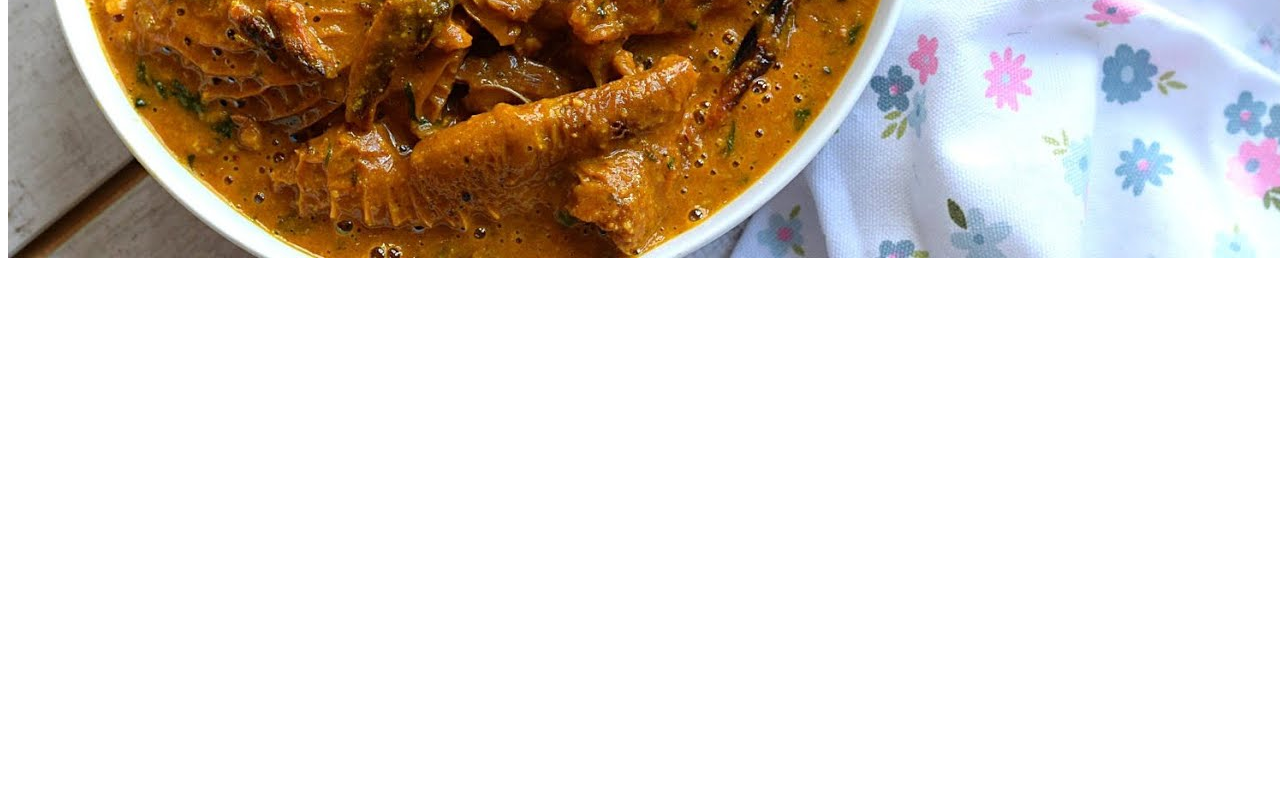
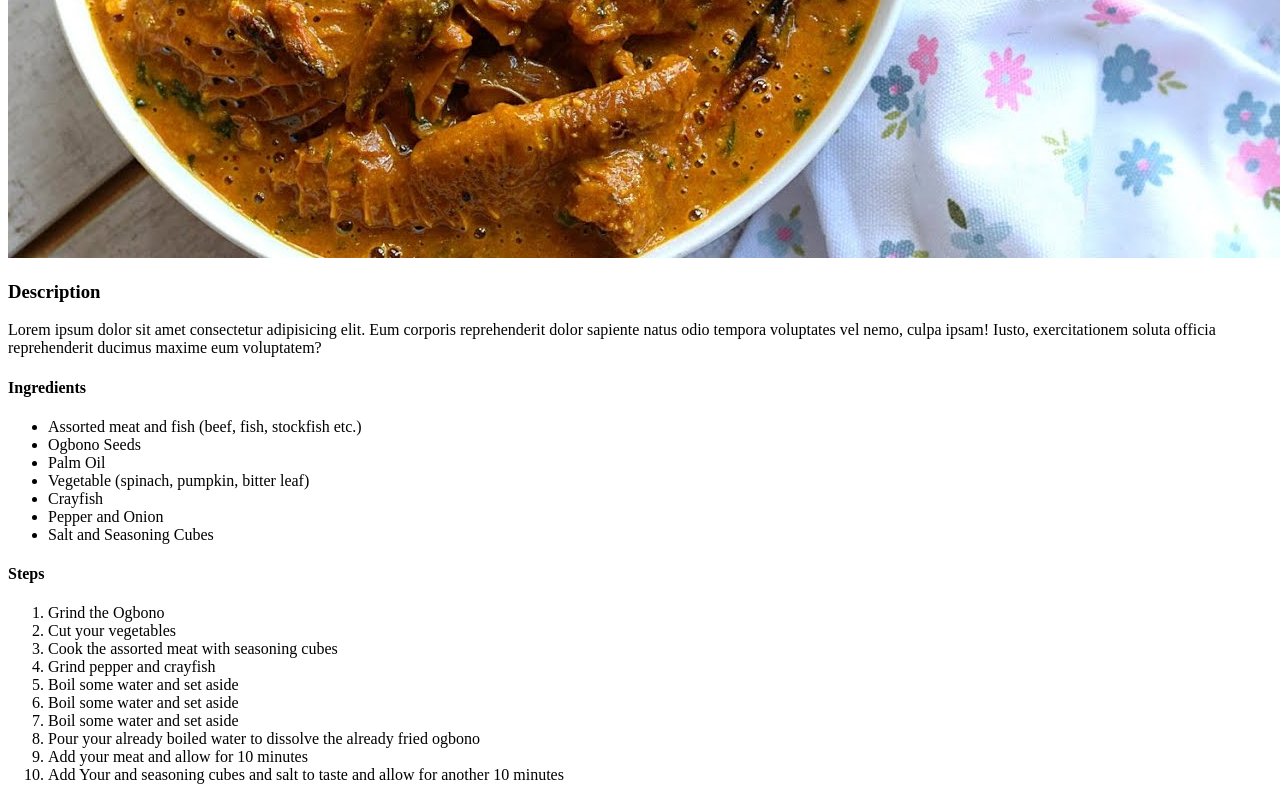
Before and after one commit to Luwat/odin-recipes, a plain HTML site: page recipes/ogbono-soup.html in a window 1280 px wide. Shown: the part 542-1342 px from the top of the page. Before the commit the page ends 812 px from the top, so only its background shows below. Drawn offline with Linux system fonts and the light colour scheme.

Commit message:
just commit

```diff
--- a/recipes/ogbono-soup.html
+++ b/recipes/ogbono-soup.html
@@ -8,6 +8,42 @@
 </head>
 <body>
     <h1>Ogbono Soup Recipe</h1>
-    <img src="../images/ogbono.jpg" alt="">
+    <img src="../images/ogbono.jpg" alt="Ogbono Soup">
+    <h3>Description</h3>
+    <p>
+        Lorem ipsum dolor sit amet consectetur adipisicing elit.
+        Eum corporis reprehenderit dolor sapiente natus odio tempora
+        voluptates vel nemo, culpa ipsam! Iusto, exercitationem
+        soluta officia reprehenderit ducimus maxime eum voluptatem?
+    </p>
+    <h4>Ingredients</h4>
+    <ul>
+        <li>Assorted meat and fish (beef, fish, stockfish etc.)</li>
+        <li>Ogbono Seeds</li>
+        <li>Palm Oil</li>
+        <li>Vegetable (spinach, pumpkin, bitter leaf)</li>
+        <li>Crayfish</li>
+        <li>Pepper and Onion</li>
+        <li>Salt and Seasoning Cubes</li>
+    </ul>
+    <h4>Steps</h4>
+    <ol>
+        <li>Grind the Ogbono</li>
+        <li>Cut your vegetables</li>
+        <li>Cook the assorted meat with seasoning cubes</li>
+        <li>Grind pepper and crayfish</li>
+        <li>Boil some water and set aside</li>
+        <li>Boil some water and set aside</li>
+        <li>Boil some water and set aside</li>
+        <li>
+            Pour your already boiled water to dissolve the
+            already fried ogbono
+        </li>
+        <li>Add your meat and allow for 10 minutes</li>
+        <li>
+            Add Your and seasoning cubes and
+            salt to taste and allow for another 10 minutes
+        </li>
+    </ol>
 </body>
 </html>
```
Also changed, not shown: recipes/chicken.html (+1 -1 lines), recipes/chin-chin.html (+5 -3 lines).
